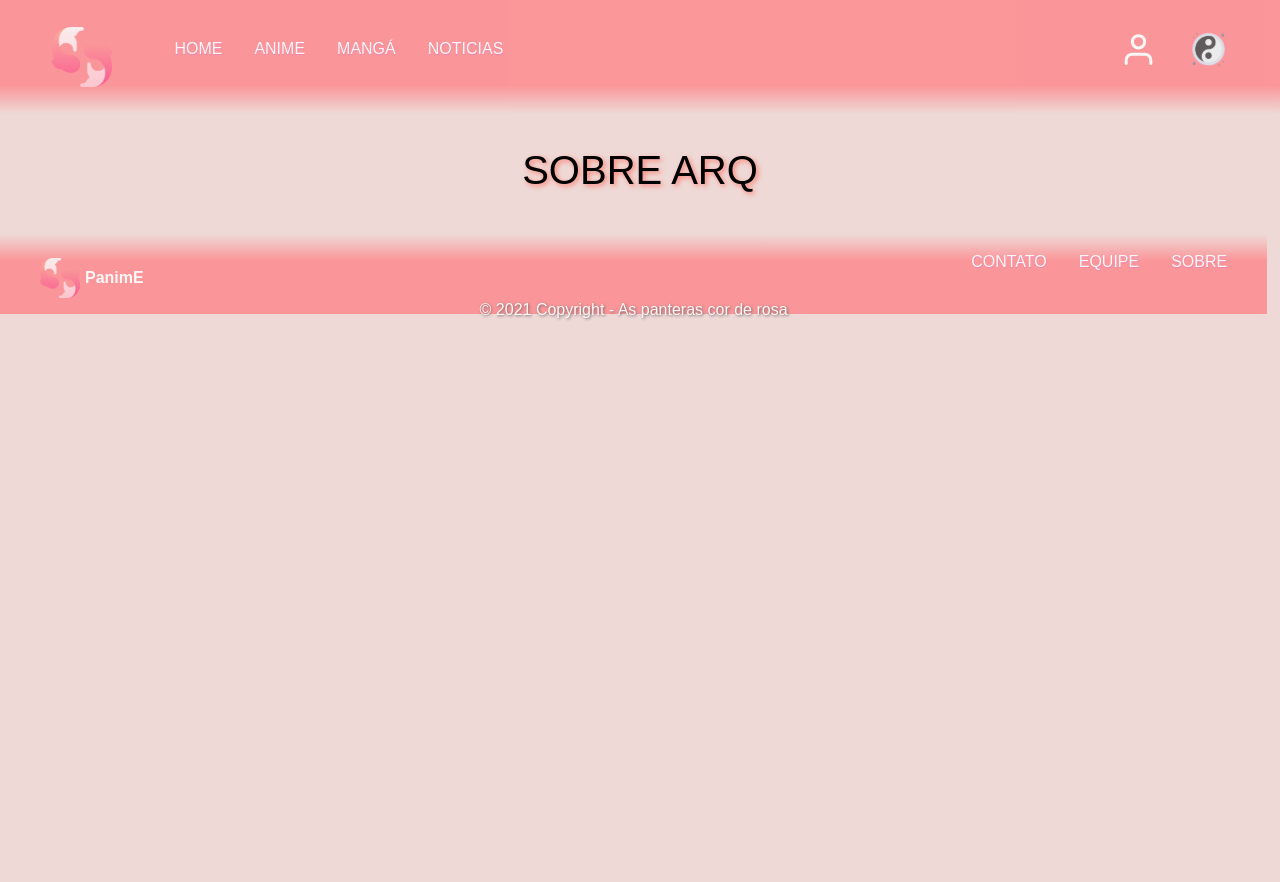
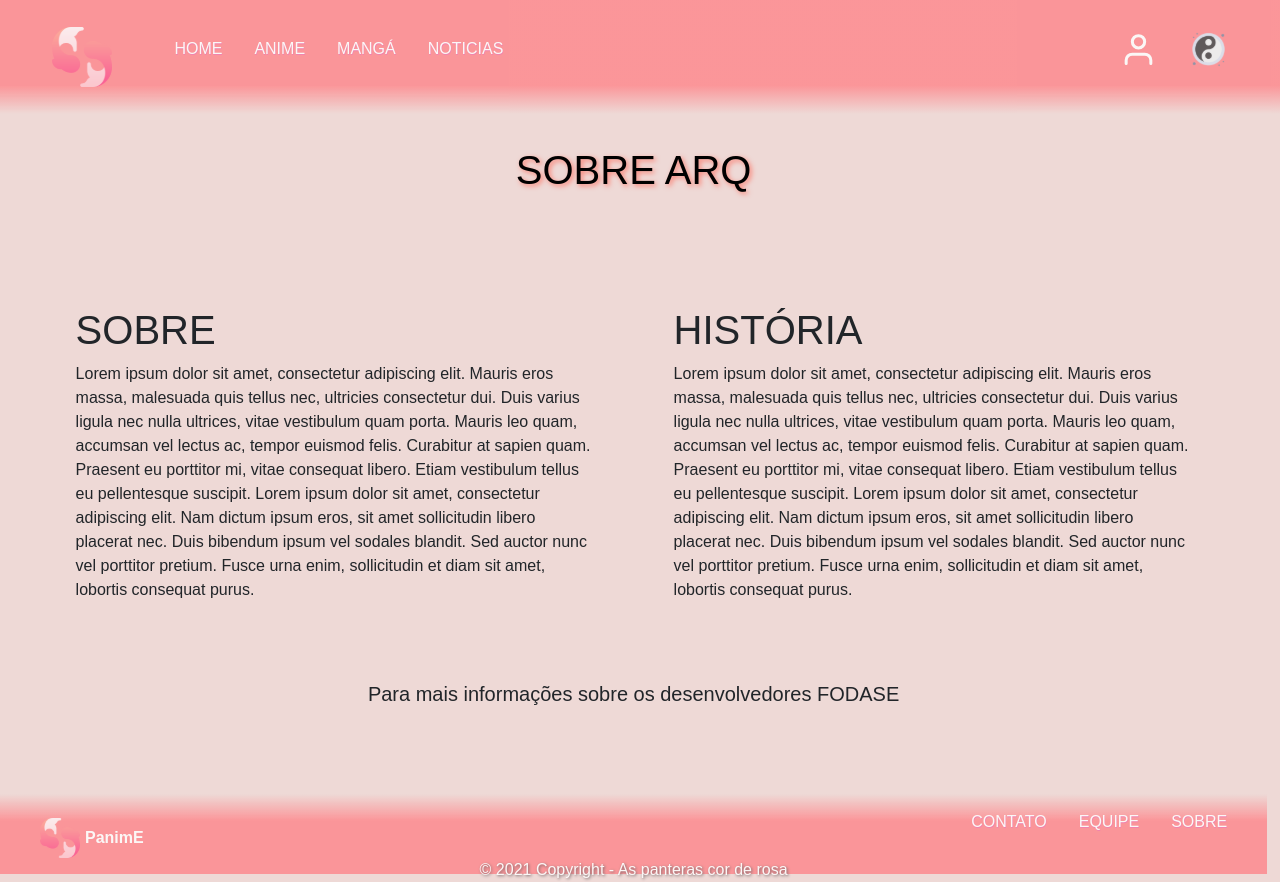
Before and after one commit to italoant/react-projeto-final, a React (Create React App) app: page /sobre in a window 1280 px wide. Before the commit the page ends 800 px from the top, so only its background shows below. Built offline with nearby package versions, Linux system fonts and the light colour scheme; the HTML template or start-up script is replaced by a standard one.

Commit message:
Esqueleto da pagina Sobre

```diff
--- a/src/components/Footer/pagFooter/Sobre/Sobre.jsx
+++ b/src/components/Footer/pagFooter/Sobre/Sobre.jsx
@@ -1,11 +1,24 @@
 import React from 'react';
 import { H1Style } from '../Equipe/Style';
-// import { Container } from './styles';
+ import { ContainerSobre } from './StylePag';
 
 export default function Sobre() {
     return (
-        <div>
+        <ContainerSobre>
             <H1Style> Sobre arq</H1Style>
-        </div>
+            <div className="container">
+                <div className="left">
+                    <h1>SOBRE</h1>
+                    Lorem ipsum dolor sit amet, consectetur adipiscing elit. Mauris eros massa, malesuada quis tellus nec, ultricies consectetur dui. Duis varius ligula nec nulla ultrices, vitae vestibulum quam porta. Mauris leo quam, accumsan vel lectus ac, tempor euismod felis. Curabitur at sapien quam. Praesent eu porttitor mi, vitae consequat libero. Etiam vestibulum tellus eu pellentesque suscipit. Lorem ipsum dolor sit amet, consectetur adipiscing elit. Nam dictum ipsum eros, sit amet sollicitudin libero placerat nec. Duis bibendum ipsum vel sodales blandit. Sed auctor nunc vel porttitor pretium. Fusce urna enim, sollicitudin et diam sit amet, lobortis consequat purus.
+                </div>
+                <div className="right">
+                    <h1>HISTÓRIA</h1>
+                    Lorem ipsum dolor sit amet, consectetur adipiscing elit. Mauris eros massa, malesuada quis tellus nec, ultricies consectetur dui. Duis varius ligula nec nulla ultrices, vitae vestibulum quam porta. Mauris leo quam, accumsan vel lectus ac, tempor euismod felis. Curabitur at sapien quam. Praesent eu porttitor mi, vitae consequat libero. Etiam vestibulum tellus eu pellentesque suscipit. Lorem ipsum dolor sit amet, consectetur adipiscing elit. Nam dictum ipsum eros, sit amet sollicitudin libero placerat nec. Duis bibendum ipsum vel sodales blandit. Sed auctor nunc vel porttitor pretium. Fusce urna enim, sollicitudin et diam sit amet, lobortis consequat purus.
+                </div>
+            </div>
+            <div className="bot">
+                <h5> Para mais informações sobre os desenvolvedores FODASE</h5>
+            </div>
+        </ContainerSobre>
     );
 }
--- a/src/components/Footer/pagFooter/Sobre/StylePag.js
+++ b/src/components/Footer/pagFooter/Sobre/StylePag.js
@@ -1,5 +1,32 @@
 import styled from "styled-components";
 
-export const EstiloPag = styled.div`
-    background-color: red;
+export const ContainerSobre = styled.div`
+    width: 99vw; height: 80vh;
+    display: flex; flex-direction: column;
+    align-items: center;
+    gap: 5rem;
+
+    .container{
+        display: flex;
+        justify-content: center;
+        align-items: center;
+        gap: 5rem;
+    }
+
+    .left{
+
+    }
+
+    .right{
+
+    }
+
+    .bot{
+        text-align: center;
+    }
+
+    @media (max-width:700px){
+        height: 100vh;
+
+    }
 `;
```
